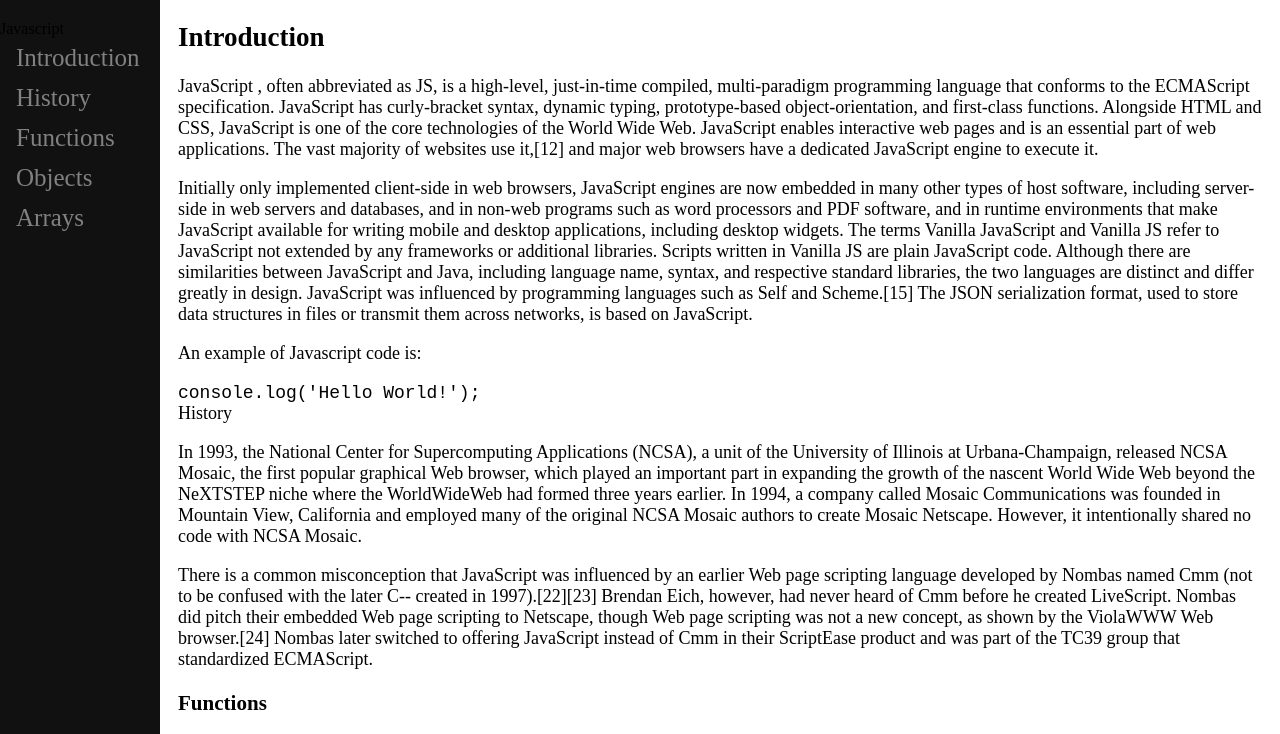
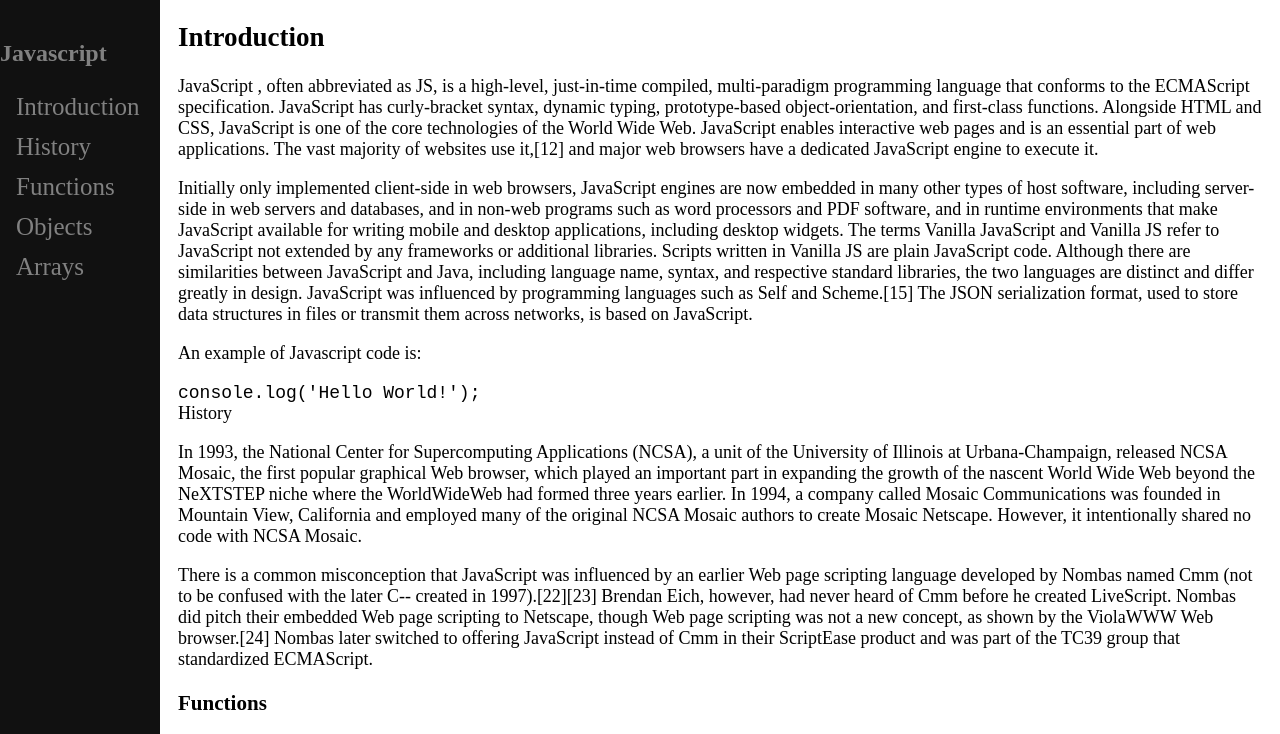
Before and after one commit to phylischumba/r-pmicroverse, a plain HTML site: page index.html in a window 1280 px wide. Shown: the top 734 px of the page. Drawn offline with Linux system fonts and the light colour scheme.

Commit message:
modified css styling

```diff
--- a/css/style.css
+++ b/css/style.css
@@ -29,3 +29,6 @@
     #navbar {padding-top: 15px;}
     #navbar a {font-size: 18px;}
   }
+  #navbar h1{
+    color: #818181;
+  }
--- a/index.html
+++ b/index.html
@@ -10,7 +10,9 @@
     <script src="https://cdn.freecodecamp.org/testable-projects-fcc/v1/bundle.js"></script>
 
     <nav id="navbar">
-      <header>Javascript</header>
+      <header>
+        <h1>Javascript</h1>
+      </header>
       <a class="nav-link" href="#Introduction">Introduction</a>
       <a class="nav-link" href="#history">History</a>
       <a class="nav-link" href="#functions">Functions</a>
```
